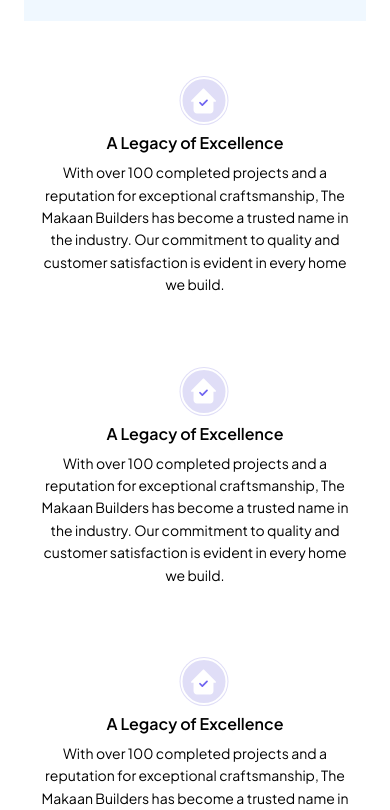
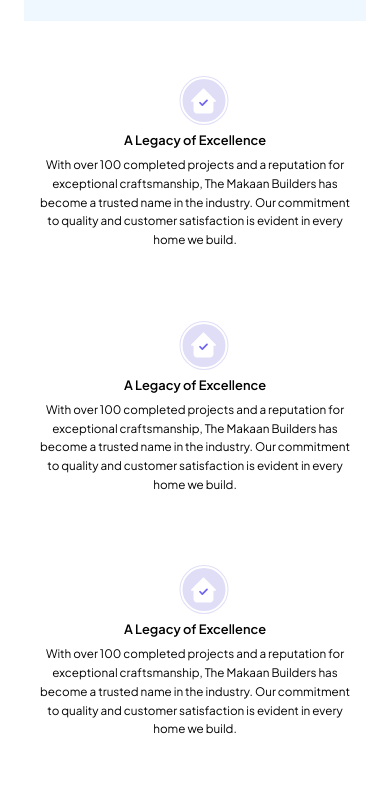
Before and after one commit to whereisfarukk/React-Practise, a React (Vite) app: page / in a window 390 px wide. Shown: the part 1400-2210 px from the top of the page. Built offline with nearby package versions, Linux system fonts and the light colour scheme.

Commit message:
feat:slight change in response

```diff
--- a/src/components/Benefit/Benefit.css
+++ b/src/components/Benefit/Benefit.css
@@ -80,10 +80,12 @@
 
 }
 
-/* .right .text .text-content {
-    background-color: red;
-    font-size: "1.23vw",
-} */
+.right .text p {
+    /* background-color: red; */
+    font-size: 1.23vw;
+    font-weight: 400;
+    line-height: 160%;
+}
 
 .text .circle {
     width: 47px;
@@ -176,14 +178,18 @@
 
     .right .text h4 {
         width: 100%;
-        font-size: 16px;
+        font-size: 3.3vw;
         justify-content: center;
         align-items: center;
         font-weight: 600;
     }
 
-    .right .text div {
+    .right .text p {
+        font-size: 3vw;
+    }
+
+    /* .right .text div {
         font-size: 14px;
         line-height: 150%;
-    }
+    } */
 }
--- a/src/components/Benefit/components/BenefitCards.jsx
+++ b/src/components/Benefit/components/BenefitCards.jsx
@@ -7,17 +7,20 @@
         <Icon />
       </div>
       <h4>A Legacy of Excellence</h4>
-      <div
+      {/* <div
+        clas
         style={{
+          fontSize: "1.23vw",
           fontWeight: "400",
           lineHeight: "160%",
         }}
-      >
+      > */}
+      <p>
         With over 100 completed projects and a reputation for exceptional
         craftsmanship, The Makaan Builders has become a trusted name in the
         industry. Our commitment to quality and customer satisfaction is evident
         in every home we build.
-      </div>
+      </p>
     </div>
   );
 };
```
